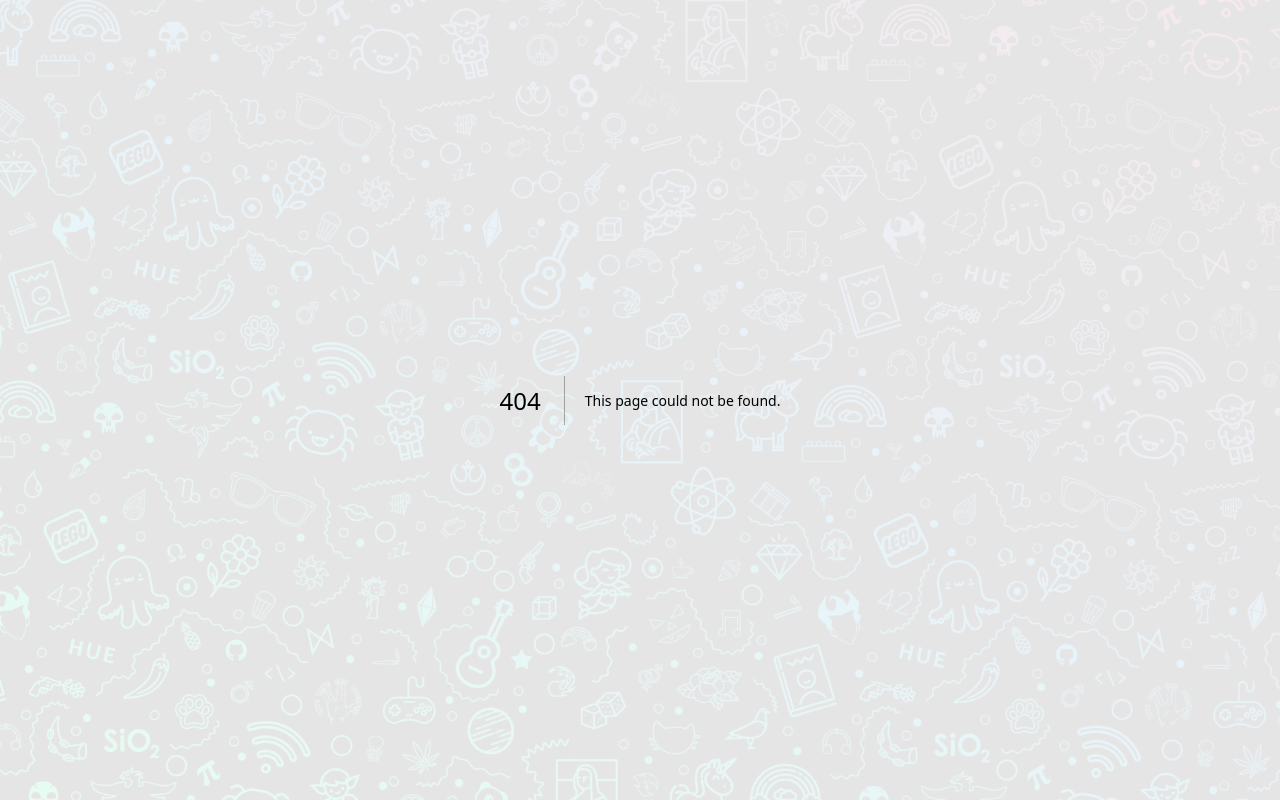
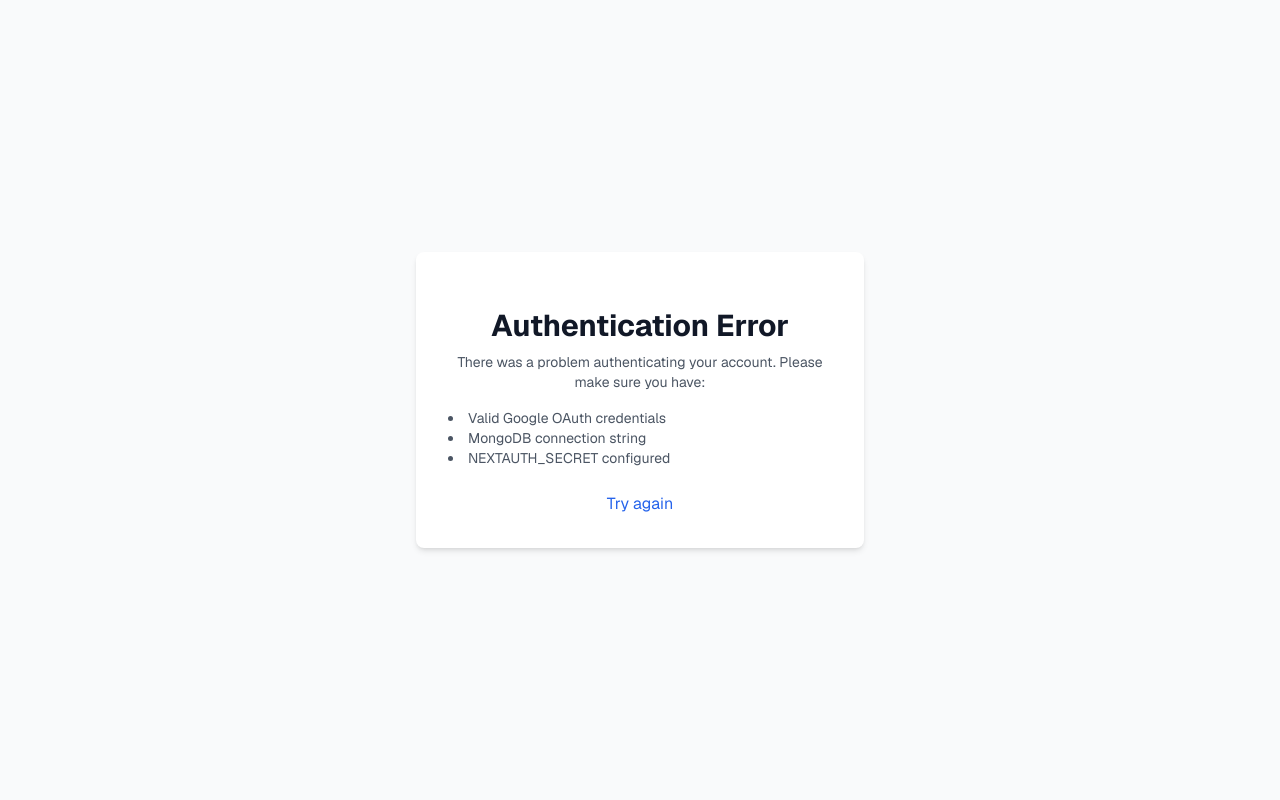
Before and after one commit to SmarthSarin/ad, a Next.js app: page /auth/error in a window 1280 px wide. Before the commit this address had no page. Built offline with nearby package versions, Linux system fonts and the light colour scheme.

Commit message:
Assistant checkpoint
Assistant generated file changes:
- src/app/auth/error/page.js: Add custom error page for authentication

---

User prompt:

/api/auth/error

```diff
--- /dev/null
+++ b/src/app/auth/error/page.js
@@ -0,0 +1,32 @@
+
+import Link from 'next/link';
+
+export default function ErrorPage() {
+  return (
+    <div className="min-h-screen flex items-center justify-center bg-gray-50 dark:bg-gray-900">
+      <div className="max-w-md w-full space-y-8 p-8 bg-white dark:bg-gray-800 rounded-lg shadow-md">
+        <div className="text-center">
+          <h2 className="mt-6 text-3xl font-bold text-gray-900 dark:text-white">
+            Authentication Error
+          </h2>
+          <p className="mt-2 text-sm text-gray-600 dark:text-gray-400">
+            There was a problem authenticating your account. Please make sure you have:
+          </p>
+          <ul className="mt-4 text-left text-sm text-gray-600 dark:text-gray-400 list-disc list-inside">
+            <li>Valid Google OAuth credentials</li>
+            <li>MongoDB connection string</li>
+            <li>NEXTAUTH_SECRET configured</li>
+          </ul>
+          <div className="mt-6">
+            <Link
+              href="/auth"
+              className="text-blue-600 dark:text-blue-400 hover:underline"
+            >
+              Try again
+            </Link>
+          </div>
+        </div>
+      </div>
+    </div>
+  );
+}
```
